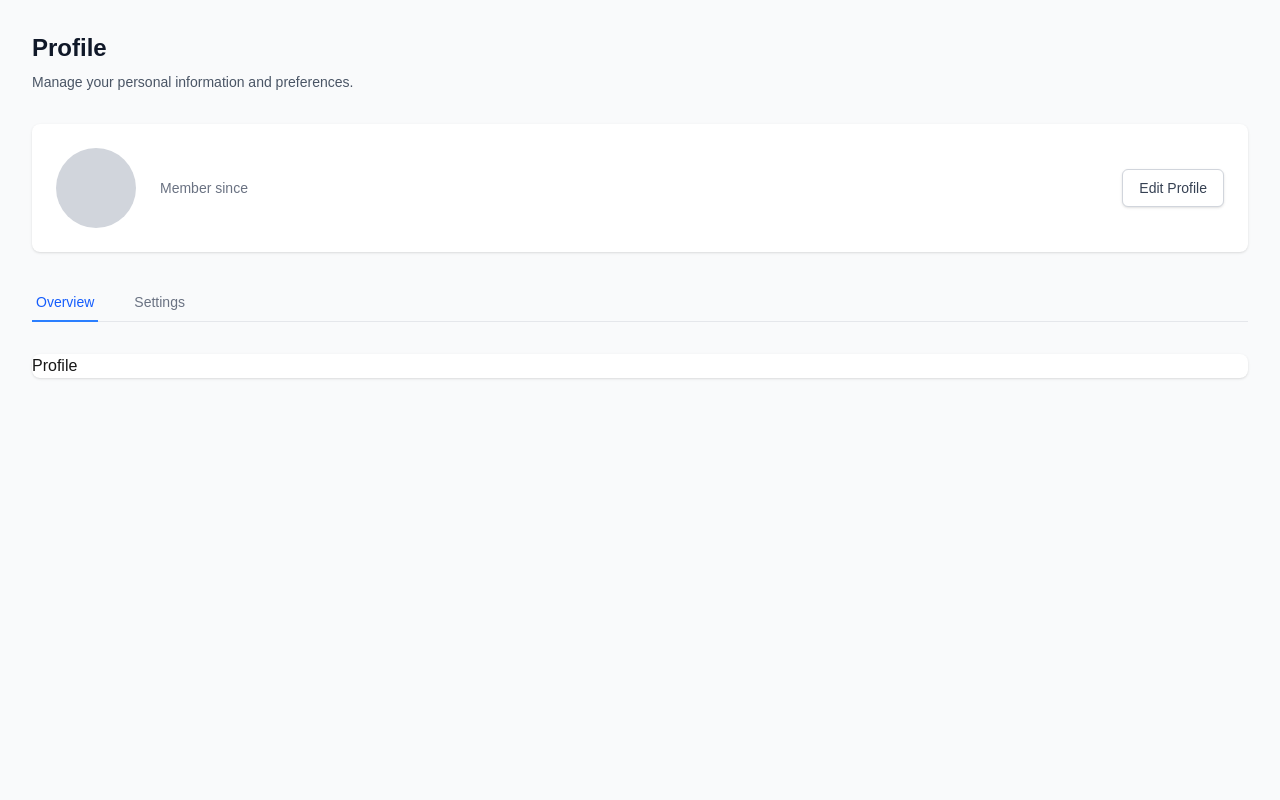
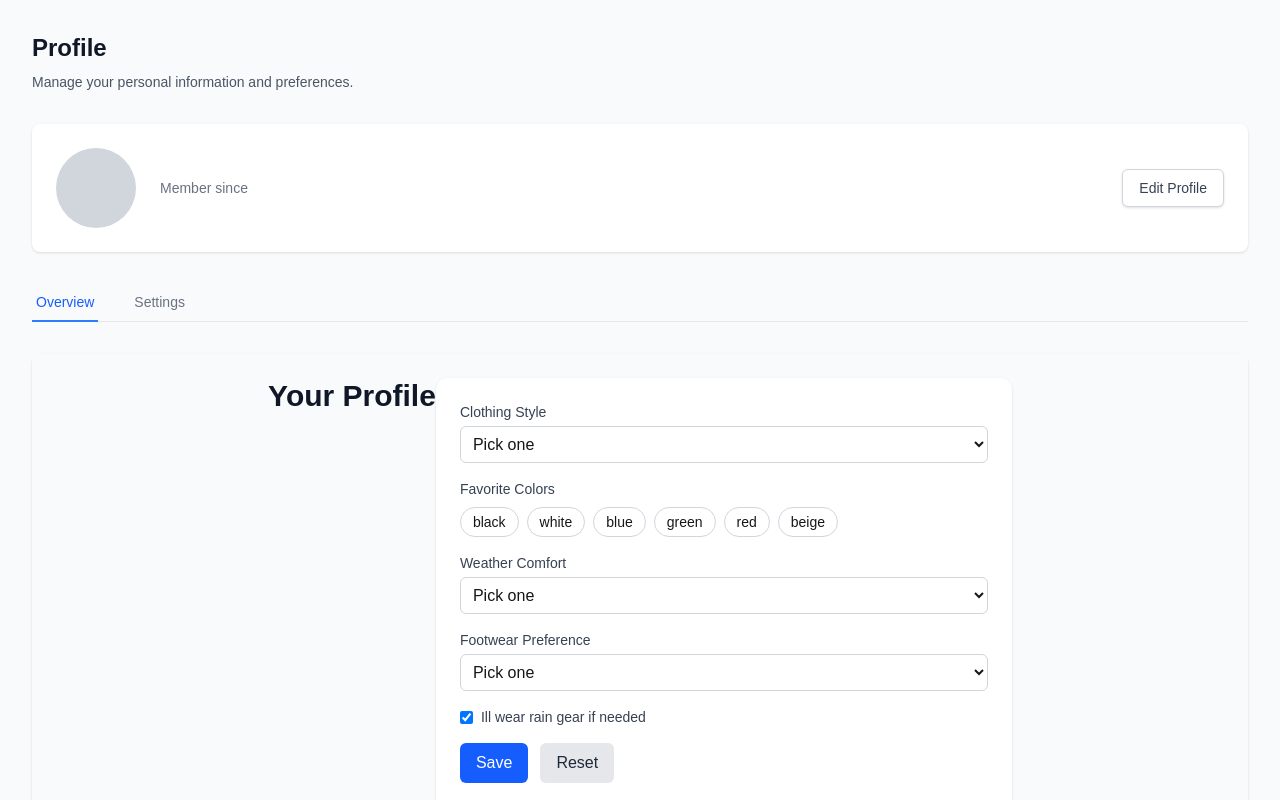
Before and after one commit to lucasperez-techdev/FitRec, a Next.js app: page /profile in a window 1280 px wide. Shown: the top 800 px of the page. Built offline with nearby package versions, Linux system fonts and the light colour scheme; no server answers.

Commit message:
feat(profile): add user preferences

```diff
--- a/src/app/(profile)/profile/page.tsx
+++ b/src/app/(profile)/profile/page.tsx
@@ -1,14 +1,77 @@
-import type { Metadata } from "next";
+"use client";
+import { useEffect, useState } from "react";
+import { loadPrefs, savePrefs, type UserPrefs } from "@/lib/prefs";
 
-export const metadata: Metadata = {
-  title: "Profile Settings - FitRec",
-  description: "Edit your FitRec profile settings",
-};
+const COLORS = ["black", "white", "blue", "green", "red", "beige"];
 
 export default function ProfilePage() {
+  const [prefs, setPrefs] = useState<UserPrefs>({ style: "", colors: [], comfort: "", rainGear: true, footwear: "" });
+  const [saved, setSaved] = useState<string | null>(null);
+
+  useEffect(() => { setPrefs(loadPrefs()); }, []);
+
+  const toggleColor = (c: string) =>
+    setPrefs(p => p.colors.includes(c) ? { ...p, colors: p.colors.filter(x => x !== c) } : { ...p, colors: [...p.colors, c] });
+
+  const onSave = () => { savePrefs(prefs); setSaved("Preferences saved!"); setTimeout(() => setSaved(null), 1500); };
+  const onReset = () => { const blank: UserPrefs = { style: "", colors: [], comfort: "", rainGear: true, footwear: "" }; setPrefs(blank); savePrefs(blank); };
+
   return (
-    <div>
-      <h1>Profile</h1>
-    </div>
+    <main className="profile-container">
+      <h1 className="profile-title">Your Profile</h1>
+
+      <section className="profile-card">
+        <label className="label">Clothing Style</label>
+        <select className="input" value={prefs.style}
+          onChange={(e) => setPrefs({ ...prefs, style: e.target.value as UserPrefs["style"] })}>
+          <option value="">Pick one</option>
+          <option value="casual">Casual</option>
+          <option value="sporty">Sporty</option>
+          <option value="formal">Formal</option>
+          <option value="street">Street</option>
+        </select>
+
+        <label className="label mt-4">Favorite Colors</label>
+        <div className="chips">
+          {COLORS.map(c => (
+            <button key={c} type="button" onClick={() => toggleColor(c)}
+              className={`chip ${prefs.colors.includes(c) ? "chip-active" : ""}`}>
+              {c}
+            </button>
+          ))}
+        </div>
+
+        <label className="label mt-4">Weather Comfort</label>
+        <select className="input" value={prefs.comfort}
+          onChange={(e) => setPrefs({ ...prefs, comfort: e.target.value as UserPrefs["comfort"] })}>
+          <option value="">Pick one</option>
+          <option value="cold">I run cold</option>
+          <option value="neutral">Neutral</option>
+          <option value="hot">I run hot</option>
+        </select>
+
+        <label className="label mt-4">Footwear Preference</label>
+        <select className="input" value={prefs.footwear}
+          onChange={(e) => setPrefs({ ...prefs, footwear: e.target.value as UserPrefs["footwear"] })}>
+          <option value="">Pick one</option>
+          <option value="sneakers">Sneakers</option>
+          <option value="boots">Boots</option>
+          <option value="dress">Dress shoes</option>
+        </select>
+
+        <label className="label mt-4 flex items-center gap-2">
+          <input type="checkbox" checked={prefs.rainGear}
+                 onChange={(e) => setPrefs({ ...prefs, rainGear: e.target.checked })}/>
+          Ill wear rain gear if needed
+        </label>
+
+        <div className="mt-4 flex gap-3">
+          <button className="btn-primary" onClick={onSave}>Save</button>
+          <button className="btn-muted" onClick={onReset}>Reset</button>
+        </div>
+
+        {saved && <p className="saved">{saved}</p>}
+      </section>
+    </main>
   );
 }
--- a/src/app/globals.css
+++ b/src/app/globals.css
@@ -65,3 +65,23 @@ body {
 .login-form-label {
   @apply block text-sm font-medium text-gray-700 dark:text-gray-300
 }
+
+
+
+
+
+@layer components {
+  .profile-container { @apply min-h-screen bg-gray-50 dark:bg-gray-900 p-6 flex justify-center; }
+  .profile-title { @apply text-3xl font-bold mb-4 text-gray-900 dark:text-white; }
+  .profile-card { @apply w-full max-w-xl bg-white dark:bg-gray-800 rounded-xl shadow p-6; }
+  .label { @apply block text-sm font-medium text-gray-700 dark:text-gray-300; }
+  .input { @apply mt-1 w-full border border-gray-300 dark:border-gray-600 rounded-md p-2 dark:bg-gray-700 dark:text-white; }
+
+  .chips { @apply mt-2 flex flex-wrap gap-2; }
+  .chip { @apply px-3 py-1 rounded-full border border-gray-300 text-sm bg-white dark:bg-gray-700 dark:text-white; }
+  .chip-active { @apply bg-blue-600 text-white border-blue-600; }
+
+  .btn-primary { @apply bg-blue-600 text-white px-4 py-2 rounded-md hover:bg-blue-700; }
+  .btn-muted { @apply bg-gray-200 text-gray-800 px-4 py-2 rounded-md hover:bg-gray-300 dark:bg-gray-700 dark:text-white; }
+  .saved { @apply mt-3 text-green-600 font-medium; }
+}
--- /dev/null
+++ b/src/lib/prefs.ts
@@ -0,0 +1,26 @@
+export type UserPrefs = {
+    style: "casual" | "sporty" | "formal" | "street" | "";
+    colors: string[];
+    comfort: "cold" | "neutral" | "hot" | "";
+    rainGear: boolean;
+    footwear: "sneakers" | "boots" | "dress" | "";
+  };
+
+  const KEY = "userPreferences";
+
+  export function loadPrefs(): UserPrefs {
+    if (typeof window === "undefined") {
+      return { style: "", colors: [], comfort: "", rainGear: true, footwear: "" };
+    }
+    try {
+      const raw = localStorage.getItem(KEY);
+      return raw ? (JSON.parse(raw) as UserPrefs) : { style: "", colors: [], comfort: "", rainGear: true, footwear: "" };
+    } catch {
+      return { style: "", colors: [], comfort: "", rainGear: true, footwear: "" };
+    }
+  }
+
+  export function savePrefs(p: UserPrefs) {
+    if (typeof window === "undefined") return;
+    localStorage.setItem(KEY, JSON.stringify(p));
+  }
```
